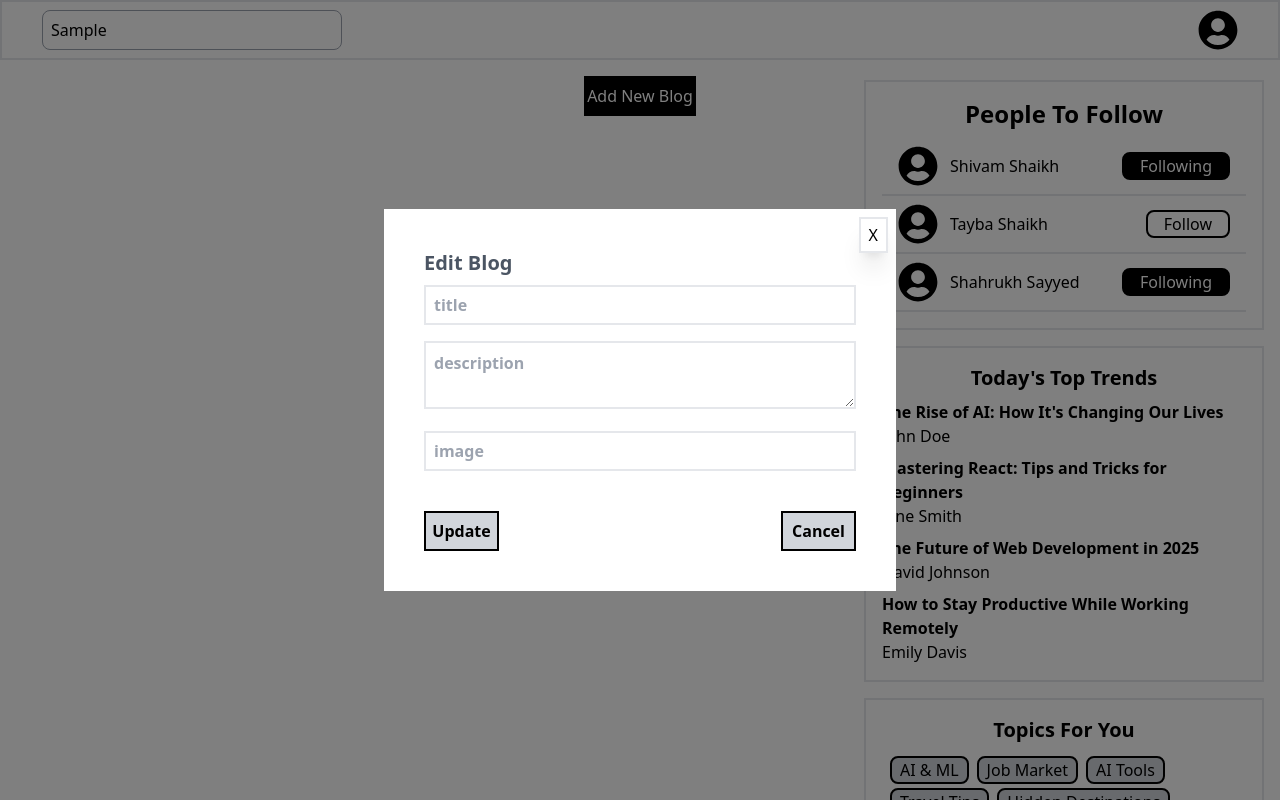
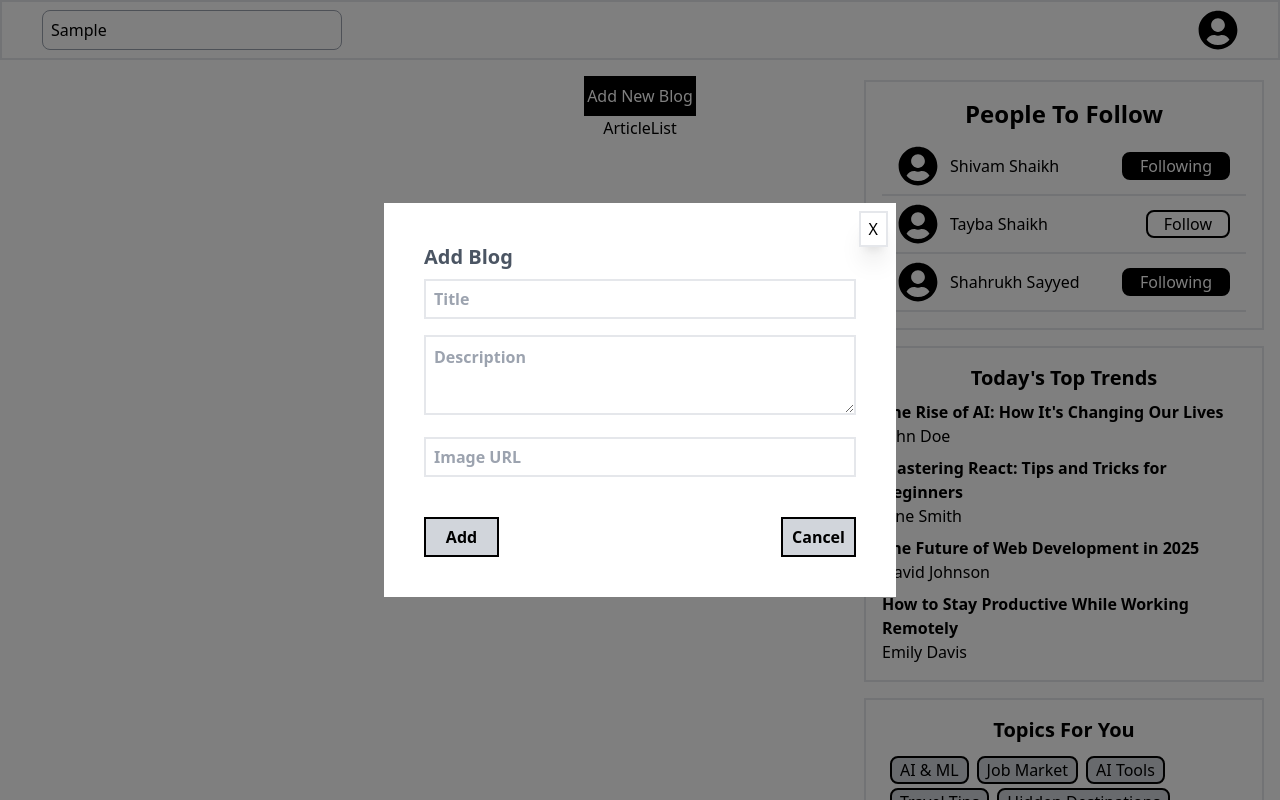
Before and after one commit to taybashaikh7808/blog, a React (Vite) app: page / in a window 1280 px wide. Both pictures are taken after typing "Sample" into the empty fields and a click on the button "Add New Blog". Shown: the top 800 px of the page. Built offline with nearby package versions, Linux system fonts and the light colour scheme.

Commit message:
fixed addblog button issue

```diff
--- a/src/App.jsx
+++ b/src/App.jsx
@@ -5,22 +5,23 @@ import Navigation from "./Components/Navigation";
 import TopicsList from "./Components/TopicsList";
 import { BlogProvider } from "./shared/BlogContext"; // Import BlogProvider
 import blogs from "./db/trends";
-import Model from './Components/Model'
+import Model from "./Components/Model";
 import BlogForm from "./Components/BlogForm";
+import ArticleList from "./Components/ArticleList"
 
 function App() {
-  const [isModelOpen, setisModelOpen] = useState(false)
-  const [editing, setediting] = useState(null)
+  const [isModelOpen, setisModelOpen] = useState(false);
+  const [editing, setediting] = useState(null);
 
-  const openModelforNewblog = () =>{
-    setediting(blogs)
-    setisModelOpen(true)
-  }
+  const openModelforNewblog = () => {
+    setediting(null);
+    setisModelOpen(true);
+  };
 
-  const openModelforEdit = () =>{
-    setediting(blogs)
-    setisModelOpen(true)
-  }
+  const openModelforEdit = () => {
+    setediting(blog);
+    setisModelOpen(true);
+  };
   return (
     <BlogProvider>
       <div className="flex flex-col min-h-screen">
@@ -29,11 +30,21 @@ function App() {
 
         {/* Centered Add Blog Button */}
         <div className="flex flex-col items-center justify-center mt-4">
-          <button onClick={openModelforNewblog} className="border-2 border-black bg-black text-white w-28 h-10 flex justify-center items-center focus:outline-none">
+          <button
+            onClick={openModelforNewblog}
+            className="border-2 border-black bg-black text-white w-28 h-10 flex justify-center items-center focus:outline-none"
+          >
             Add New Blog
           </button>
-          {isModelOpen && <Model onClose={()=>setisModelOpen(false)}>
-            <BlogForm existingBlog = {editing} onClose={()=>setisModelOpen(false)}/></Model>}
+          <ArticleList  onEdit = {openModelforEdit}/>
+          {isModelOpen && (
+            <Model onClose={() => setisModelOpen(false)}>
+              <BlogForm
+                existingBlog={editing}
+                onClose={() => setisModelOpen(false)}
+              />
+            </Model>
+          )}
         </div>
 
         {/* Sidebar Section - Move Up */}
--- a/src/Components/ArticleList.jsx
+++ b/src/Components/ArticleList.jsx
@@ -0,0 +1,10 @@
+import React from 'react'
+
+function ArticleList({onEdit}) {
+  //const { blog, deleteBlog } = useContext(BlogContext);
+  return (
+    <div>ArticleList</div>
+  )
+}
+
+export default ArticleList
--- a/src/Components/BlogForm.jsx
+++ b/src/Components/BlogForm.jsx
@@ -1,31 +1,31 @@
-import React, { useEffect, useState } from "react";
+import React, { useContext, useEffect, useState } from "react";
+import BlogContext from "../shared/BlogContext";
 
 function BlogForm({ existingBlog, onClose }) {
-  const [title, settitle] = useState(existingBlog?.title || "");
-  const [description, setdescription] = useState(existingBlog?.description || "");
-  const [image, setimage] = useState(existingBlog?.image || "");
-  const [time, settime] = useState(existingBlog?.time || "");
+  const { addBlog, updateBlog } = useContext(BlogContext); // Import functions
+
+  const [title, setTitle] = useState(existingBlog?.title || "");
+  const [description, setDescription] = useState(existingBlog?.description || "");
+  const [image, setImage] = useState(existingBlog?.image || "");
+  const [time, setTime] = useState(existingBlog?.time || "");
 
   useEffect(() => {
     if (existingBlog) {
-      settitle(existingBlog.title);
-      setdescription(existingBlog.description);
-      setimage(existingBlog.image);
-      settime(existingBlog.time);
+      setTitle(existingBlog.title);
+      setDescription(existingBlog.description);
+      setImage(existingBlog.image);
+      setTime(existingBlog.time);
     }
   }, [existingBlog]);
-  const handlesubmit = () =>{
-    const BlogData = {
-      title,
-      image,
-      description,
-      time
+
+  const handleSubmit = () => {
+    if (existingBlog) {
+      updateBlog(existingBlog.id, title, description);
+    } else {
+      addBlog(title, description); // Correct function call
     }
-    if (existingBlog){
-
-    }
-
-  }
+    onClose();
+  };
 
   return (
     <div className="bg-white p-6 rounded-lg w-[30rem] mx-auto">
@@ -33,14 +33,18 @@ function BlogForm({ existingBlog, onClose }) {
         {existingBlog ? "Edit Blog" : "Add Blog"}
       </h3>
       <div className="space-y-4">
-        <input className="w-full h-[40px] p-2 font-semibold border-2" type="text" placeholder="title" value={title} onChange={e => settitle(e.target.value)}/><br></br>
-      <textarea className="w-full h=[80px p-2 font-semibold border-2" type="text" placeholder="description" value={description} onChange={e => setdescription(e.target.value)} /><br></br>
-      <input  className="w-full h-[40px] p-2 font-semibold border-2" type="text" placeholder="image" value={image} onClick={e=>setimage(e.target.value)} /><br></br>
+        <input className="w-full h-[40px] p-2 font-semibold border-2" type="text" placeholder="Title" value={title} onChange={e => setTitle(e.target.value)} />
+        <textarea className="w-full h-[80px] p-2 font-semibold border-2" placeholder="Description" value={description} onChange={e => setDescription(e.target.value)} />
+        <input className="w-full h-[40px] p-2 font-semibold border-2" type="text" placeholder="Image URL" value={image} onChange={e => setImage(e.target.value)} />
       </div>
       <br />
       <section className="flex justify-between mt-4">
-        <button className="border-2 h-10 w-[75px] border-black font-bold bg-gray-300 hover:bg-gray-600 cursor-pointer" onClick={handlesubmit}>{existingBlog ? "Update" : "Add"}</button>
-        <button className="border-2 h-10 w-[75px] border-black font-bold bg-gray-300 hover:bg-red-600 cursor-pointer" onClick={onClose}>Cancel</button>
+        <button className="border-2 h-10 w-[75px] border-black font-bold bg-gray-300 hover:bg-gray-600 cursor-pointer" onClick={handleSubmit}>
+          {existingBlog ? "Update" : "Add"}
+        </button>
+        <button className="border-2 h-10 w-[75px] border-black font-bold bg-gray-300 hover:bg-red-600 cursor-pointer" onClick={onClose}>
+          Cancel
+        </button>
       </section>
     </div>
   );
--- a/src/shared/BlogContext.jsx
+++ b/src/shared/BlogContext.jsx
@@ -1,14 +1,14 @@
 import React, { createContext, useState } from "react";
 
 // Create Context
-const BlogContext = createContext(undefined);
+const BlogContext = createContext([]);
 
 // Create BlogProvider Component
 export const BlogProvider = ({ children }) => {
   const [blog, setBlog] = useState([]);
 
   const addBlog = (title, content) => {
-    setBlog([...blog, { id: Date.now(), title, content }]);
+    setBlog([...blog, {id: Date.now(), title, content }]);
   };
 
   const deleteBlog = (id) => {
```
